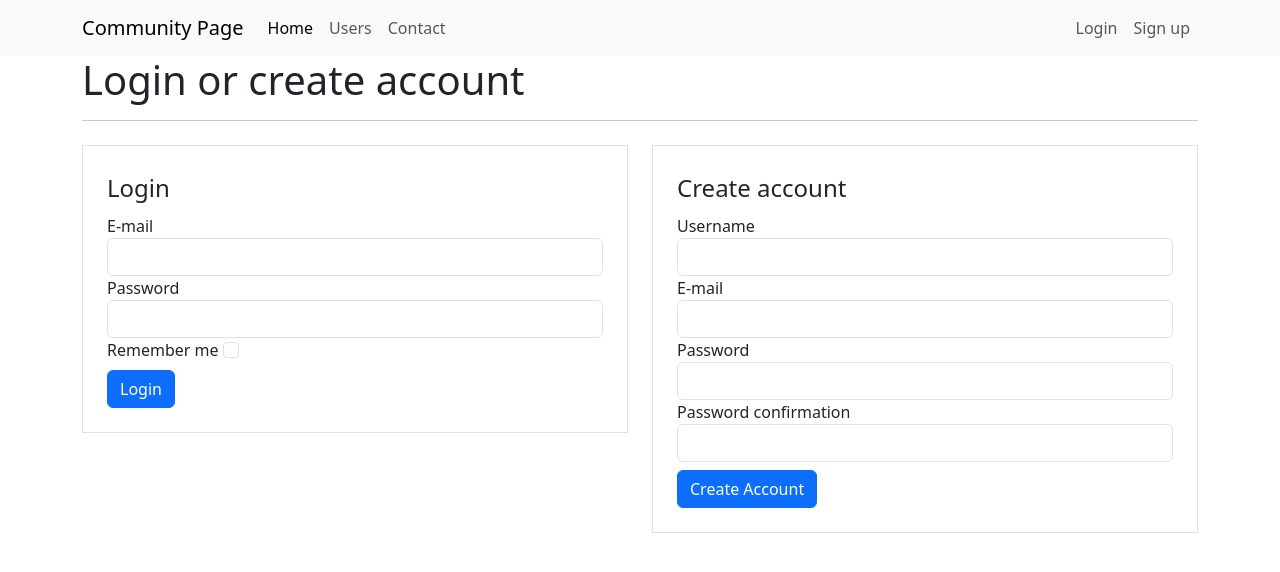
After one commit to sobreiracaio/Flask_Bootstrap_webpage, a Flask app: page /login in a window 1280 px wide. The commit adds this page. Shown: the top 572 px of the page. Run offline with Flask 3, Linux system fonts and the light colour scheme.

Commit message:
login and sign up login forms

```diff
--- /dev/null
+++ b/forms.py
@@ -0,0 +1,20 @@
+from flask_wtf import FlaskForm
+from wtforms import StringField, PasswordField, SubmitField, BooleanField
+from wtforms.validators import DataRequired, Length, Email, EqualTo
+
+
+class FormCreateAccount(FlaskForm):
+
+    username = StringField('Username', validators=[DataRequired()])
+    email = StringField('E-mail', validators=[DataRequired(), Email()])
+    password = PasswordField('Password', validators=[DataRequired(), Length(6, 20)])
+    pass_confirm = PasswordField('Password confirmation', validators=[DataRequired(), EqualTo('password')])
+    submit_button_create_acc = SubmitField('Create Account')
+
+
+class FormLogin(FlaskForm):
+
+    email = StringField('E-mail', validators=[DataRequired(),Email()])
+    password = PasswordField('Password', validators=[DataRequired(), Length(6, 20)])
+    remember_me = BooleanField('Remember me')
+    submit_button_login = SubmitField('Login')
--- a/main.py
+++ b/main.py
@@ -1,8 +1,11 @@
-from flask import Flask, render_template
+from flask import Flask, render_template, url_for
+from forms import FormLogin, FormCreateAccount
 
 app = Flask(__name__)
 
 users_list = ["Caio", "Ze", "Jão", "Manuel"]
+
+app.config['SECRET_KEY'] = 'a1e4c51b5a440f3fbf1f3e96126a354a'
 
 
 @app.route('/')
@@ -17,6 +20,12 @@ def contact():
 def users():
     return render_template('users.html', users_list = users_list)
 
+@app.route('/login')
+def login():
+    form_login = FormLogin()
+    form_create_acc = FormCreateAccount()
+    return render_template('login.html', form_login=form_login, form_create_acc=form_create_acc)
+
 
 if __name__ == '__main__':
     app.run(debug = True)
--- /dev/null
+++ b/templates/login.html
@@ -0,0 +1,57 @@
+{% extends 'base.html'%}
+
+{% block body %}
+
+<div class="container">
+    <h1>Login or create account</h1>
+    <hr>
+    <div class="row">
+        <div class="col">
+            <form method="POST" action="" class="border p-4 mt-2">
+                <legend>Login</legend>
+                <fieldset>
+                    <div class="form-group">
+                        {{form_login.email.label(class="form-control-label")}}
+                        {{form_login.email(class="form-control")}}
+                    </div>
+                    <div class="form-group">
+                        {{form_login.password.label(class="form-control-label")}}
+                        {{form_login.password(class="form-control")}}
+                    </div>
+                    <div class="form-group">
+                        {{form_login.remember_me.label(class="form-check-label")}}
+                        {{form_login.remember_me(class="form-check-input")}}
+                    </div>
+                </fieldset>
+                {{form_login.submit_button_login(class="btn btn-primary mt-2")}}
+            </form>
+        </div>
+        <div class="col">
+            <form method="POST" action="" class="border p-4 mt-2">
+                <legend>Create account</legend>
+                <fieldset>
+                    <div class="form-group">
+                        {{form_create_acc.username.label(class="form-control-label")}}
+                        {{form_create_acc.username(class="form-control")}}
+                    </div>
+                    <div class="form-group">
+                        {{form_create_acc.email.label(class="form-control-label")}}
+                        {{form_create_acc.email(class="form-control")}}
+                    </div>
+                    <div class="form-group">
+                        {{form_create_acc.password.label(class="form-control-label")}}
+                        {{form_create_acc.password(class="form-control")}}
+                    </div>
+                    <div class="form-group">
+                        {{form_create_acc.pass_confirm.label(class="form-control-label")}}
+                        {{form_create_acc.pass_confirm(class="form-control")}}
+                    </div>
+
+                </fieldset>
+                {{form_create_acc.submit_button_create_acc(class="btn btn-primary mt-2")}}
+            </form>
+        </div>
+    </div>
+</div>
+
+{% endblock %}
--- a/templates/navbar.html
+++ b/templates/navbar.html
@@ -1,27 +1,27 @@
 <nav class="navbar navbar-expand-lg bg-body-tertiary">
   <div class="container-fluid container">
-    <a class="navbar-brand" href="/">Community Page</a>
+    <a class="navbar-brand" href="{{url_for('home')}}">Community Page</a>
     <button class="navbar-toggler" type="button" data-bs-toggle="collapse" data-bs-target="#navbarSupportedContent" aria-controls="navbarSupportedContent" aria-expanded="false" aria-label="Toggle navigation">
       <span class="navbar-toggler-icon"></span>
     </button>
     <div class="collapse navbar-collapse" id="navbarSupportedContent">
       <ul class="navbar-nav me-auto mb-2 mb-lg-0">
         <li class="nav-item">
-          <a class="nav-link active" aria-current="page" href="/">Home</a>
+          <a class="nav-link active" aria-current="page" href="{{url_for('home')}}">Home</a>
         </li>
         <li class="nav-item">
-          <a class="nav-link" href="/users">Users</a>
+          <a class="nav-link" href="{{url_for('users')}}">Users</a>
         </li>
         <li class="nav-item">
-          <a class="nav-link" href="/contact">Contact</a>
+          <a class="nav-link" href="{{url_for('contact')}}">Contact</a>
         </li>
         </ul>
       <ul class="d-flex navbar-nav">
         <li class="nav-item">
-          <a class="nav-link" href="#">Login</a>
+          <a class="nav-link" href="{{url_for('login')}}">Login</a>
         </li>
         <li class="nav-item">
-          <a class="nav-link" href="#">Sign up</a>
+          <a class="nav-link" href="{{url_for('login')}}">Sign up</a>
         </li>
 
       </ul>
```
